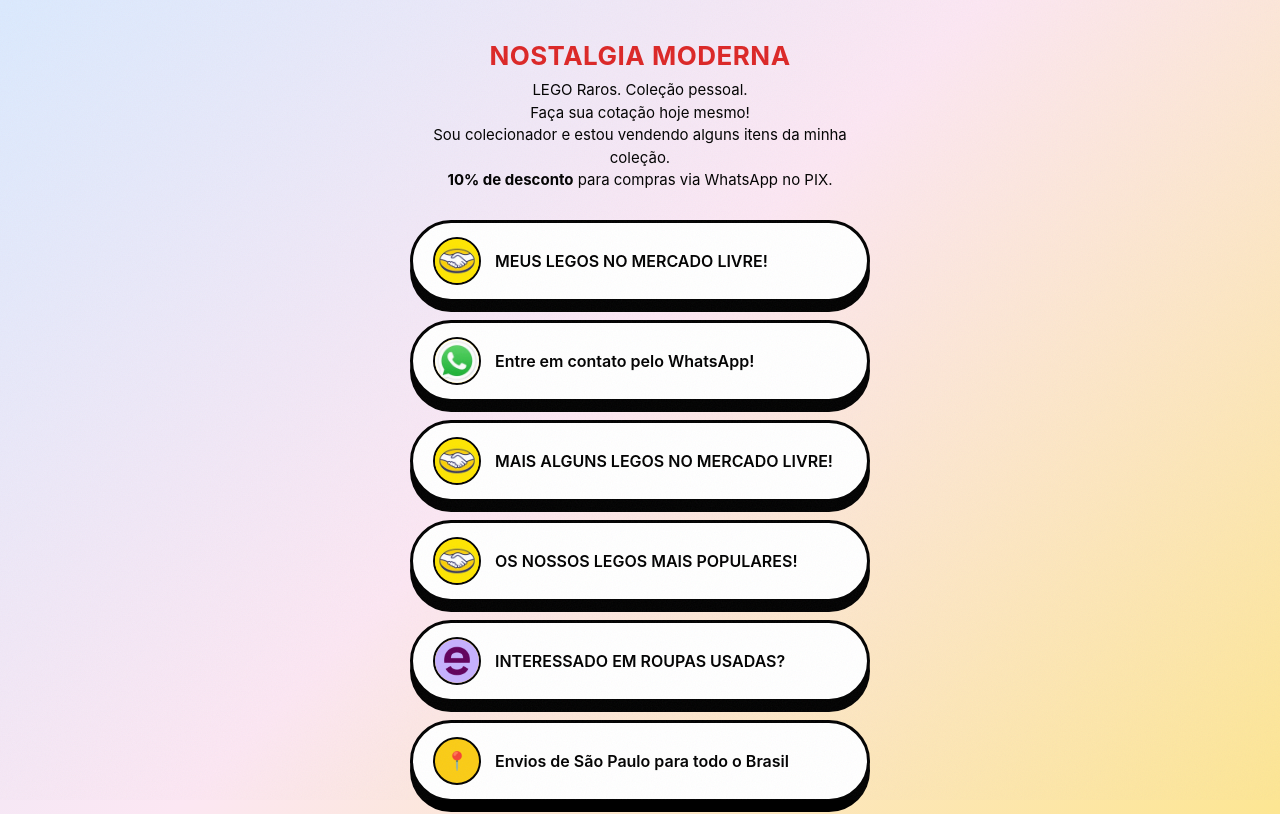
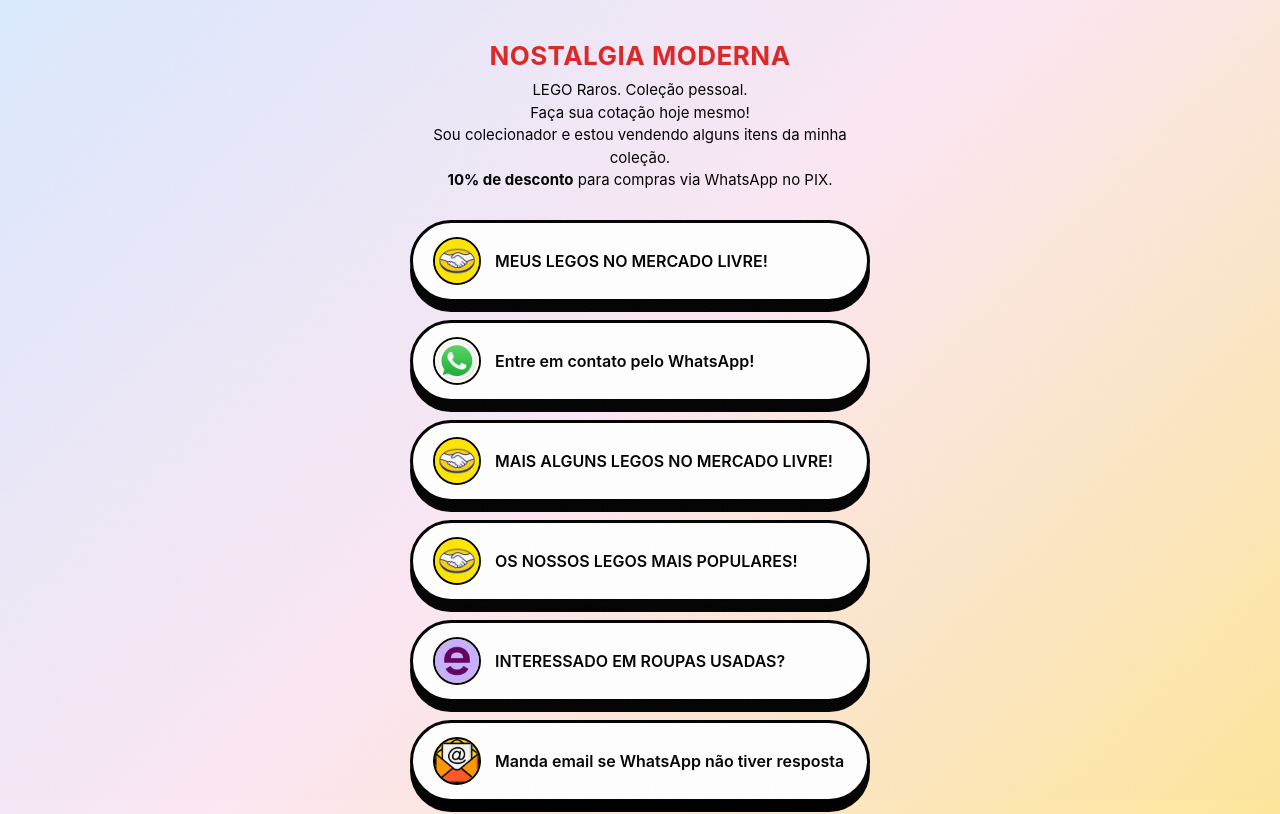
Before and after one commit to pedro380085/nostalgia-moderna, a website: page public/index.html in a window 1280 px wide. Shown: the top 814 px of the page. Drawn offline with Linux system fonts and the light colour scheme.

Commit message:
added email

```diff
--- a/public/index.html
+++ b/public/index.html
@@ -213,6 +213,11 @@
 				INTERESSADO EM ROUPAS USADAS?
 			</a>
 
+			<a class="link" href="mailto:goes@nostalgiamoderna.com.br">
+				<div class="icon"><img src="email.png" alt="Email"></div>
+				Manda email se WhatsApp não tiver resposta
+			</a>
+
 			<div class="link">
 				<div class="icon">📍</div>
 				Envios de São Paulo para todo o Brasil
```
Also changed, not shown: public/email.png (added).
